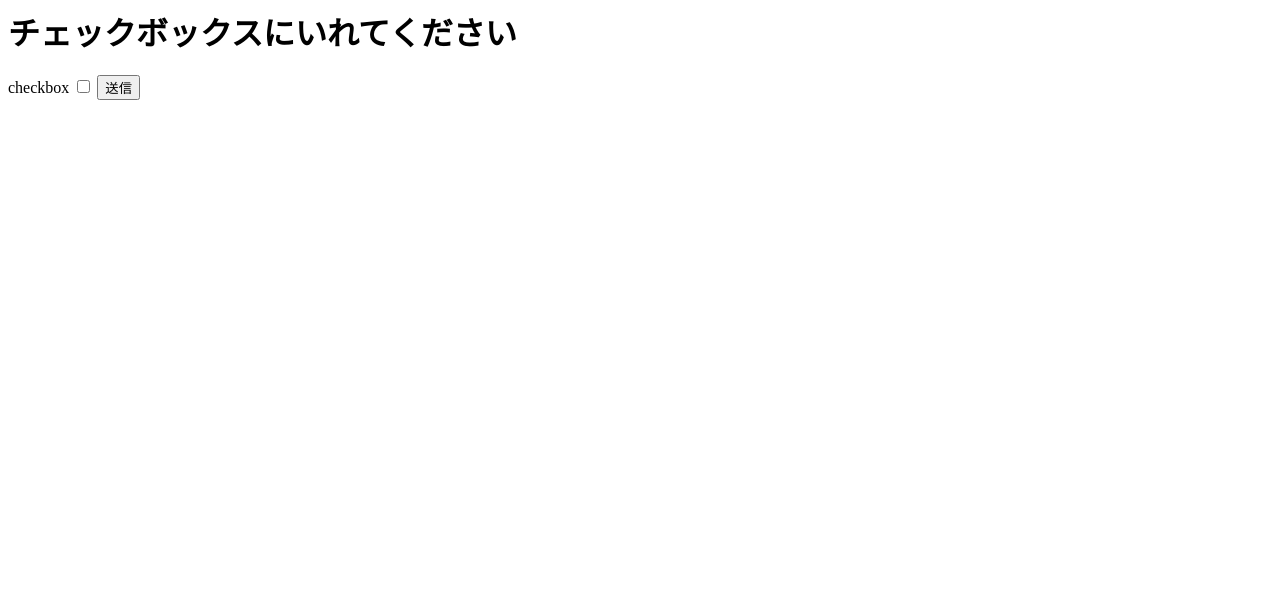
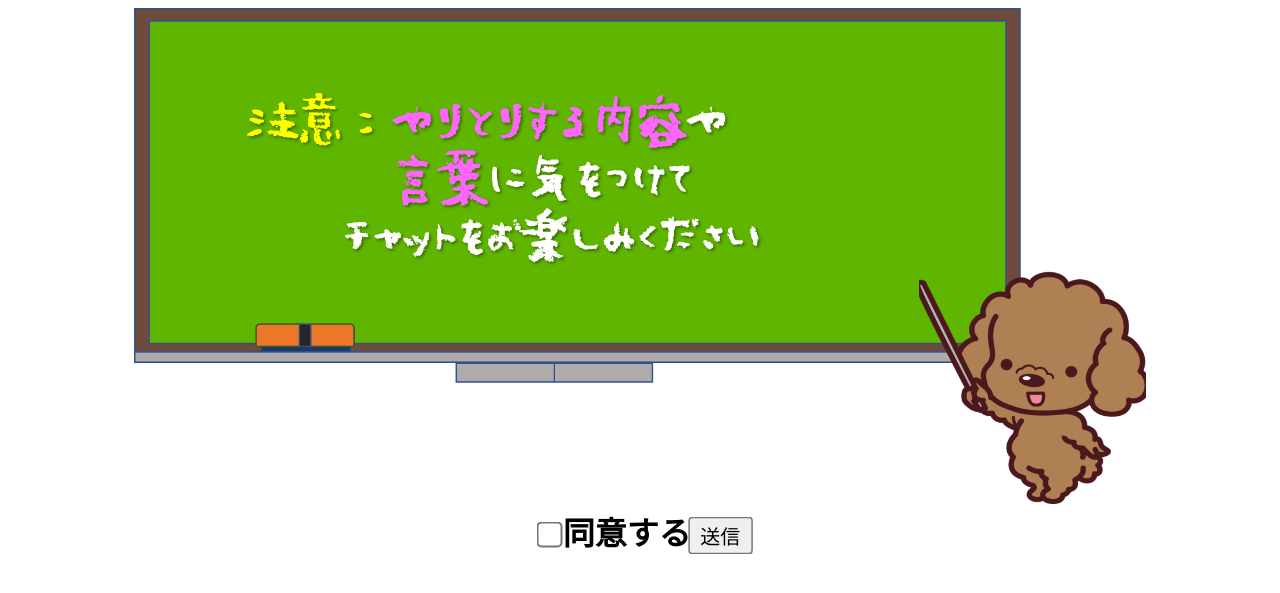
Before and after one commit to HackathonGteam/gteam, a Flask app: template templates/agreement.html in a window 1280 px wide. Shown: the top 593 px of the page. Run offline with Flask 2, Linux system fonts and the light colour scheme; the template is opened without the code that fills it: most values are stand-ins (such as "Sample title", 1, 10 or a date in 2020).

Commit message:
同意機能完成

```diff
--- /dev/null
+++ b/static/css/agreement.css
@@ -0,0 +1,20 @@
+.agreementimg{
+  width: 80%;
+}
+.outsideagreementimg{
+  text-align: center;
+}
+.checkbox{
+  transform: scale(2);
+}
+.checkboxmsg{
+  font-size:xx-large;
+  font-weight: bolder;
+  vertical-align:-10%;
+}
+.checkboxframe{
+  text-align: center;
+}
+button{
+  transform: scale(1.5);
+}
--- a/templates/agreement.html
+++ b/templates/agreement.html
@@ -1,7 +1,27 @@
-<h1>チェックボックスにいれてください</h1>
-<form action="/agreement" method="POST">
-  <label for="ck1">checkbox</label>
-  <input type="checkbox" id="ck1" name="agreement" value="1">
-  <input type="hidden" value="{{ channelId }}" name="channelId" >
-  <button>送信</button>
-</form>
+<!DOCTYPE html>
+<html lang="ja">
+<head>
+    <meta charset="UTF-8">
+    <meta http-equiv="X-UA-Compatible" content="IE=edge">
+    <meta name="viewport" content="width=device-width, initial-scale=1.0">
+    <!--Flaskのテンプレートの継承を利用する-->
+    {% block title %}{% endblock %}
+    <link rel="stylesheet" href="{{url_for('static',filename='css/agreement.css')}}">
+</head>
+<body>
+  <div class="outsideagreementimg">
+    <!-- 画像を持ってくる -->
+    <img src="../static/img/agreement.png" class="agreementimg">
+  <div class="checkboxframe">
+    <!-- flaskの/agreementを使う -->
+  <form action="/agreement" method="POST">
+    <!-- チェックボックス -->
+    <input type="checkbox" id="ck1" name="agreement" value="1" class="checkbox">
+    <label for="ck1" class="checkboxmsg">同意する </label>
+    <input type="hidden" value="{{ channelId }}" name="channelId" >
+    <button>送信</button>
+  </form>
+</div>
+</div>
+</body>
+</html>
```
Also changed, not shown: static/img/agreement.png (added).
